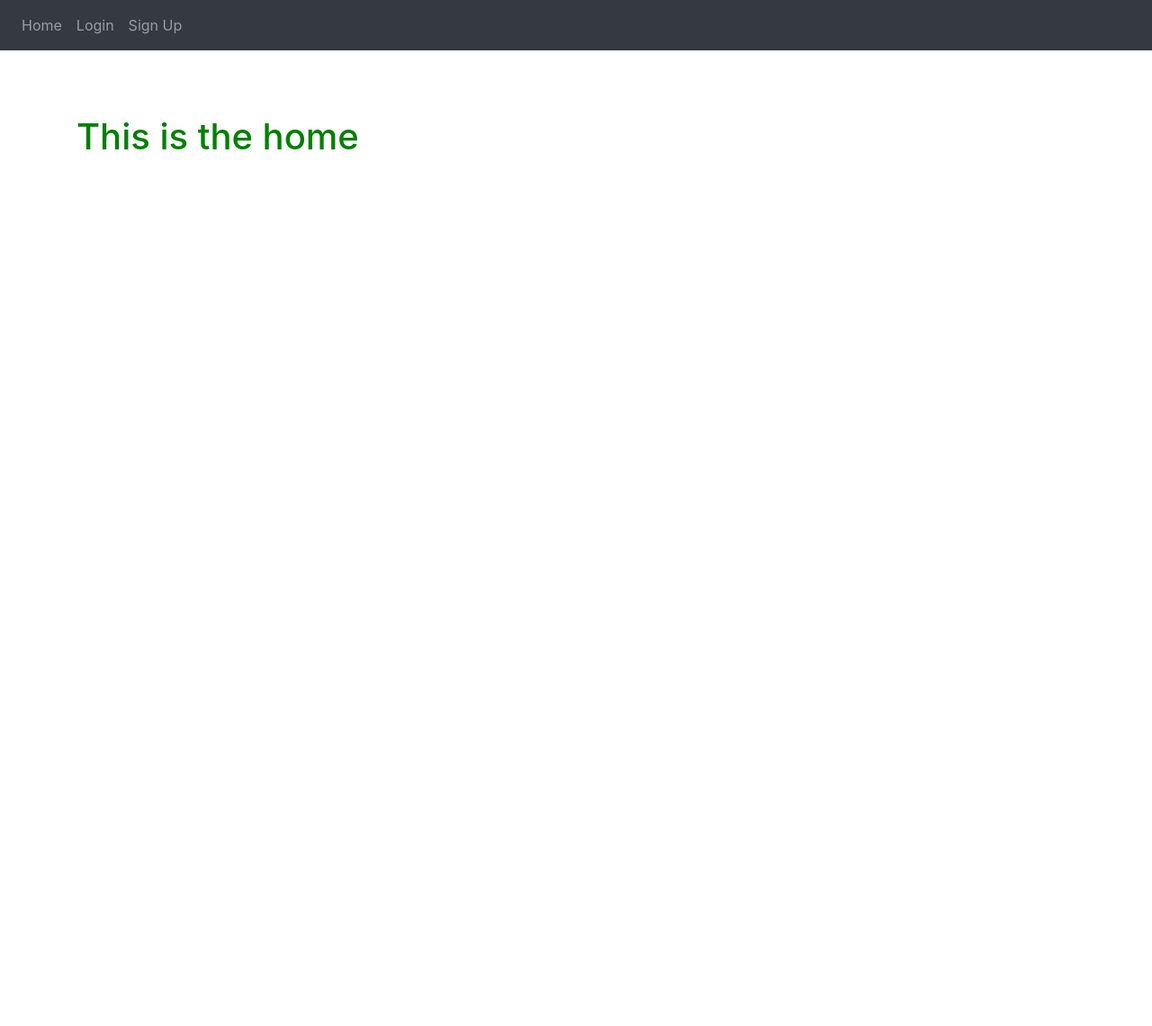
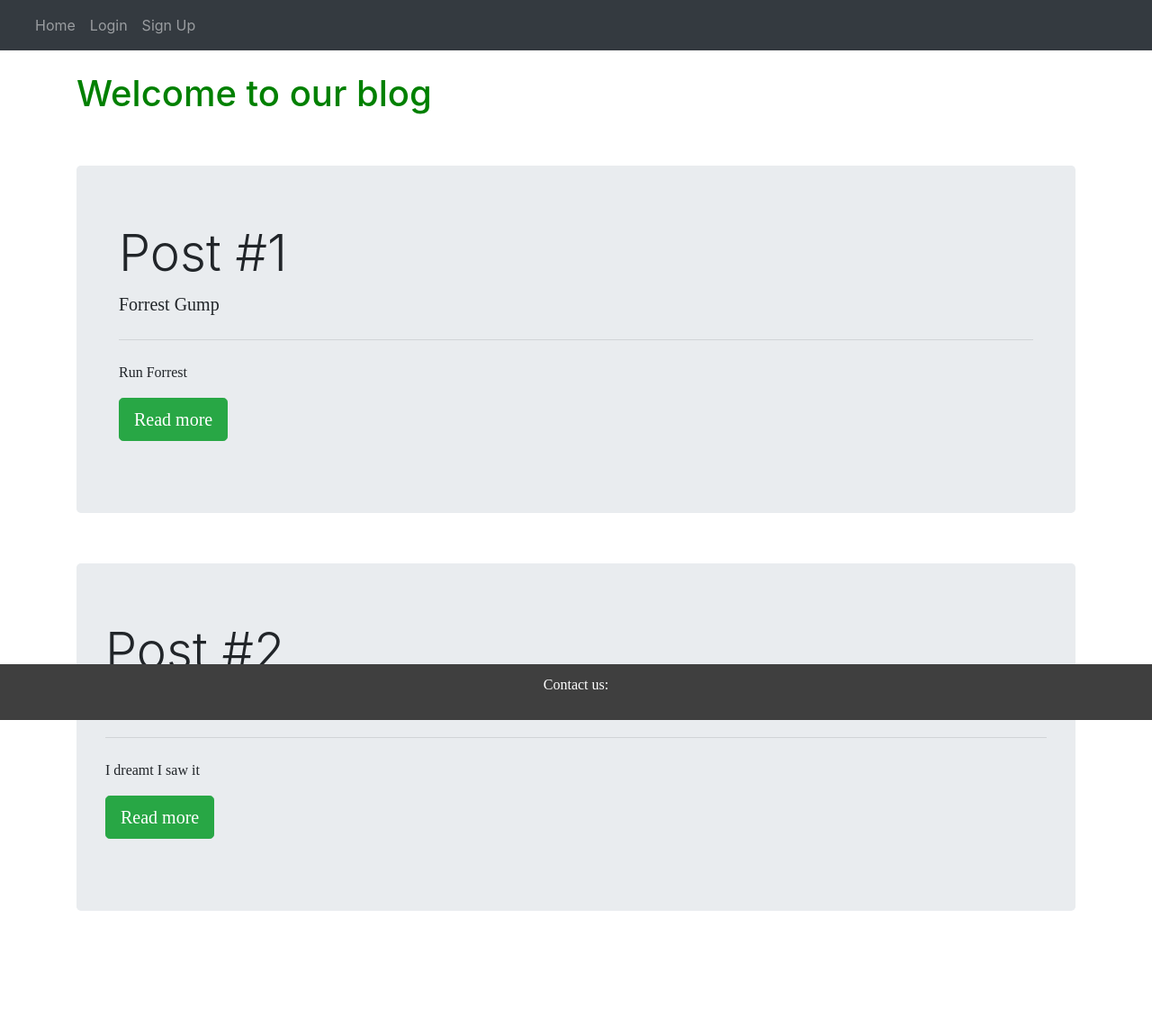
Before and after one commit to francescoopiccoli/Information-Security-Project, a Flask app: page / in a window 1280 px wide. Shown: the whole page at 90% size. Before the commit the page ends 166 px from the top, so only its background shows below. Run offline with Flask 2, Linux system fonts and the light colour scheme; some libraries are stand-ins or nearby versions.

Commit message:
added templates for home and login

```diff
--- a/website/static/main.css
+++ b/website/static/main.css
@@ -1,3 +1,34 @@
-h1{
+h1 {
     color: green !important;
+    font-weight: bold;
 }
+
+p {
+    font-family: 'Times New Roman', Times, serif;
+    font-weight: lighter;
+}
+
+footer {
+    background-color: rgb(63, 63, 63);
+    height: auto;
+    font-family: 'Open Sans', sans-serif;
+    position: fixed;
+    left: 0;
+    width: 100%;
+    bottom: 0;
+}
+
+.footer-special a {
+    color: rgb(255, 255, 255);
+}
+
+.footer-special {
+    padding: 1%;
+    color: white;
+    text-align: center;
+    background-size: 40%;
+}
+
+.footer-special a:hover {
+    background-color: rgb(10, 63, 161);
+}
--- a/website/templates/base.html
+++ b/website/templates/base.html
@@ -6,7 +6,7 @@
   <!--imported bootstrap and set "base name" for webpage-->
   <meta charset="utf-8" />
   <meta name="viewport" content="width=device-width, initial-scale=1" />
-  <link rel="stylesheet" type= "text/css" href="{{ url_for('static', filename='main.css') }}">
+  <link rel="stylesheet" type="text/css" href="{{ url_for('static', filename='main.css') }}">
   <link rel="stylesheet" href="https://stackpath.bootstrapcdn.com/bootstrap/4.4.1/css/bootstrap.min.css"
     integrity="sha384-Vkoo8x4CGsO3+Hhxv8T/Q5PaXtkKtu6ug5TOeNV6gBiFeWPGFN9MuhOf23Q9Ifjh" crossorigin="anonymous" />
   <link rel="stylesheet" href="https://stackpath.bootstrapcdn.com/font-awesome/4.7.0/css/font-awesome.min.css"
@@ -20,24 +20,44 @@
 
 <body>
 
-  <!--simple navbar with the 3 webpages (need to implement signout one the user is already in)-->
   <nav class="navbar navbar-expand-lg navbar-dark bg-dark">
+    <div class="container-fluid">
       <button class="navbar-toggler" type="button" data-toggle="collapse" data-target="#navbar">
         <span class="navbar-toggler-icon"></span>
       </button>
       <div class="collapse navbar-collapse" id="navbar">
-      <div class="navbar-nav">
+        <ul class="navbar-nav">
+          <li class="nav-item">
             <a class="nav-item nav-link" id="home" href="/">Home</a>
+          </li>
+          <li class="nav-item">
             <a class="nav-item nav-link" id="login" href="/login">Login</a>
+          </li>
+          <li class="nav-item">
             <a class="nav-item nav-link" id="signUp" href="/sign-up">Sign Up</a>
+          </li>
+        </ul>
       </div>
     </div>
   </nav>
-  <br><br><br>
+  <br>
   <div class="container">
     {% block content%}
     {% endblock %}
   </div>
+
+  <br><br><br>
+
+  <footer>
+    <div class="container">
+
+      <p class="footer-special">Contact us: <a href=""></a>
+      </p>
+
+
+
+    </div>
+  </footer>
 </body>
 
 </html>
--- a/website/templates/home.html
+++ b/website/templates/home.html
@@ -3,6 +3,32 @@
 {% extends "base.html" %} {% block title %}Home{% endblock %} {% block content
 %}
 
-<h1>This is the home</h1>
+<h1>Welcome to our blog</h1>
+<br><br>
+<div class="jumbotron jumbotron-fluid2 text-black">
+    <div class="container">
+        <h3 class="display-4">Post #1</h3>
+        <p class="lead">Forrest Gump</p>
+        <hr class="my-4">
+        <p>Run Forrest </p>
+        <p class="lead">
+            <a class="btn btn-success btn-lg" href="#" role="button">Read more</a>
+        </p>
+    </div>
+</div>
+
+<br>
+<div class="jumbotron jumbotron-fluid2 text-black">
+    <h2 class="display-4">Post #2</h2>
+    <p class="lead">Inception</p>
+    <hr class="my-4">
+    <p>I dreamt I saw it </p>
+    <p class="lead">
+        <a class="btn btn-success btn-lg" href="#" role="button">Read more</a>
+    </p>
+</div>
+<br>
+
+
 
 {% endblock %}
```
Also changed, not shown: website/templates/login.html (+9 -6 lines). Lines whose indentation alone changed are shown as unchanged.
